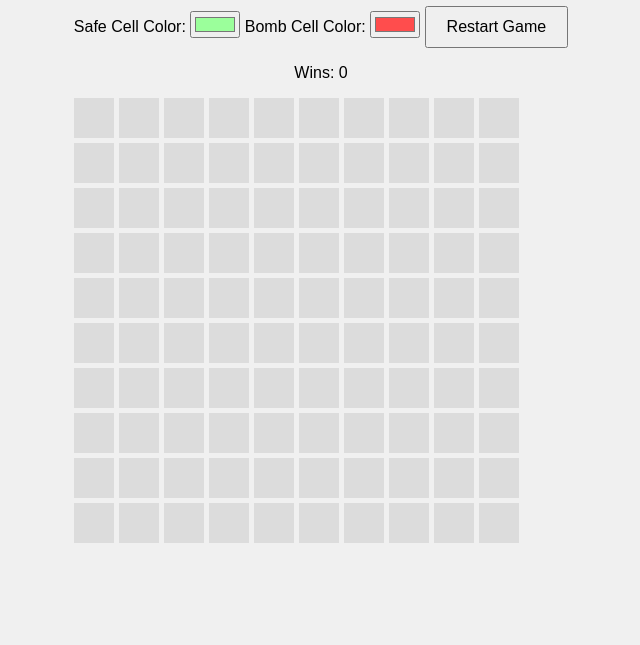
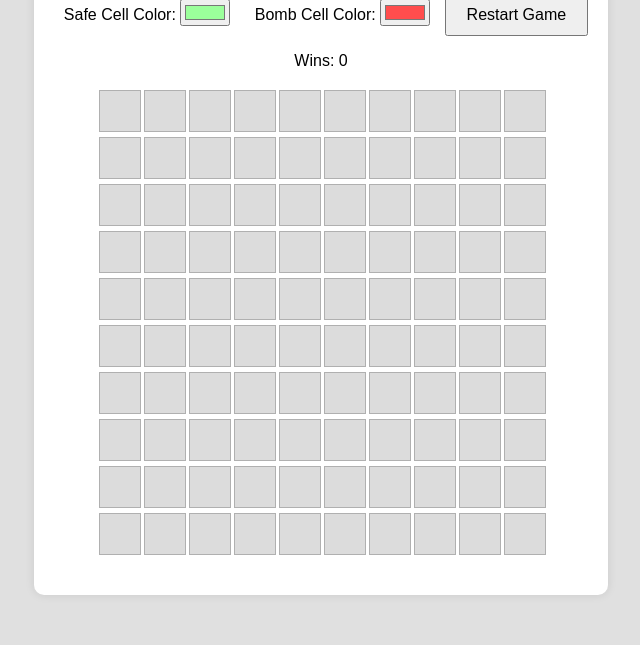
Before and after one commit to IceHacy/MinesweeperRNG, a plain HTML site: page index.html in a window 1280 px wide. Shown: the part 155-800 px from the top of the page, without its empty margins (319-959 px from the left). Drawn offline with Linux system fonts and the light colour scheme.

Commit message:
Update styles.css

```diff
--- a/styles.css
+++ b/styles.css
@@ -5,11 +5,23 @@ body {
     align-items: center;
     height: 100vh;
     margin: 0;
-    background-color: #f0f0f0;
+    background-color: #e0e0e0; /* Slight gray background */
 }
 
 .container {
     text-align: center;
+    background-color: white;
+    padding: 20px;
+    border-radius: 10px;
+    box-shadow: 0 0 10px rgba(0, 0, 0, 0.1);
+}
+
+.controls {
+    margin-bottom: 20px;
+}
+
+.controls label {
+    margin: 0 10px;
 }
 
 .game-container {
@@ -17,6 +29,7 @@ body {
     grid-template-columns: repeat(10, 40px);
     gap: 5px;
     margin-bottom: 20px;
+    justify-content: center;
 }
 
 .cell {
@@ -28,14 +41,15 @@ body {
     align-items: center;
     cursor: pointer;
     font-size: 18px;
+    border: 1px solid #b0b0b0;
+}
+
+.cell.safe {
+    /* Safe cell color will be set dynamically */
 }
 
 .cell.bomb {
-    background-color: #ff4d4d;
-}
-
-.cell.safe {
-    background-color: #9bff9b;
+    /* Bomb cell color will be set dynamically */
 }
 
 button {
```
